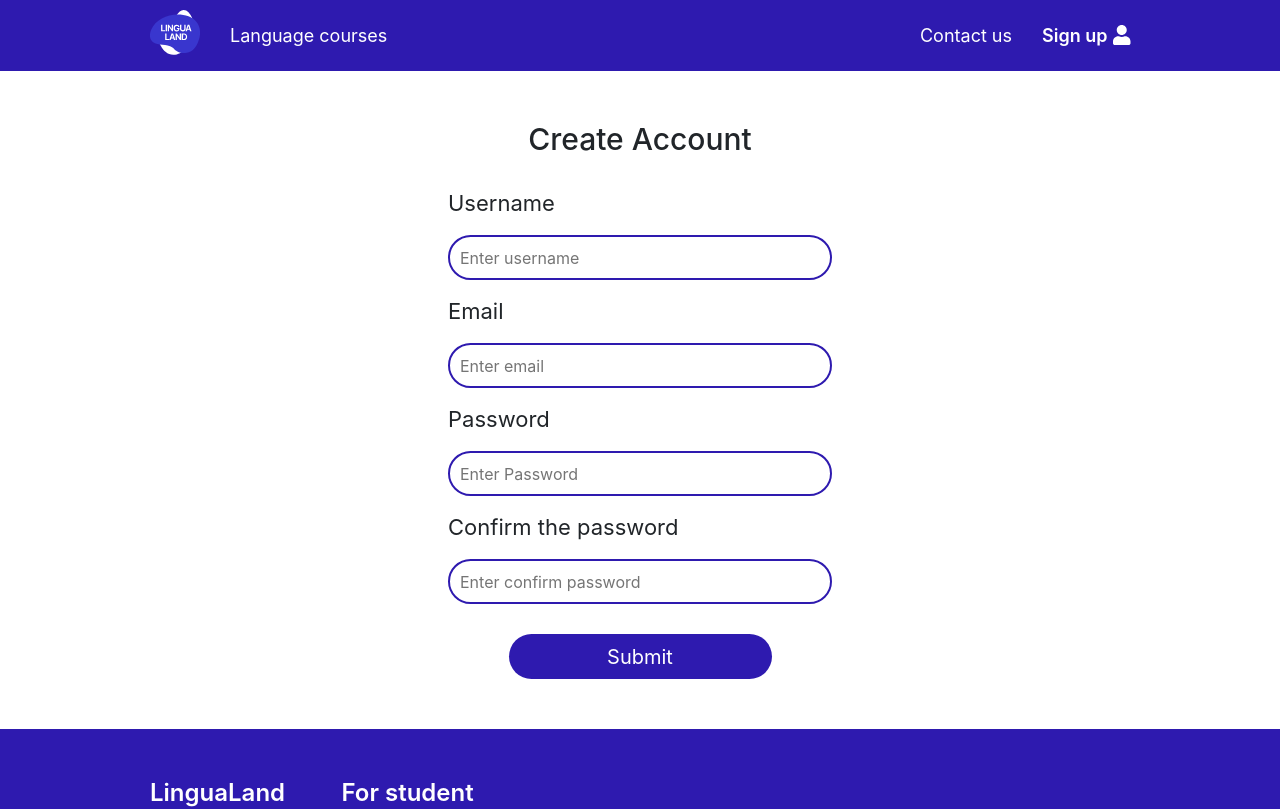
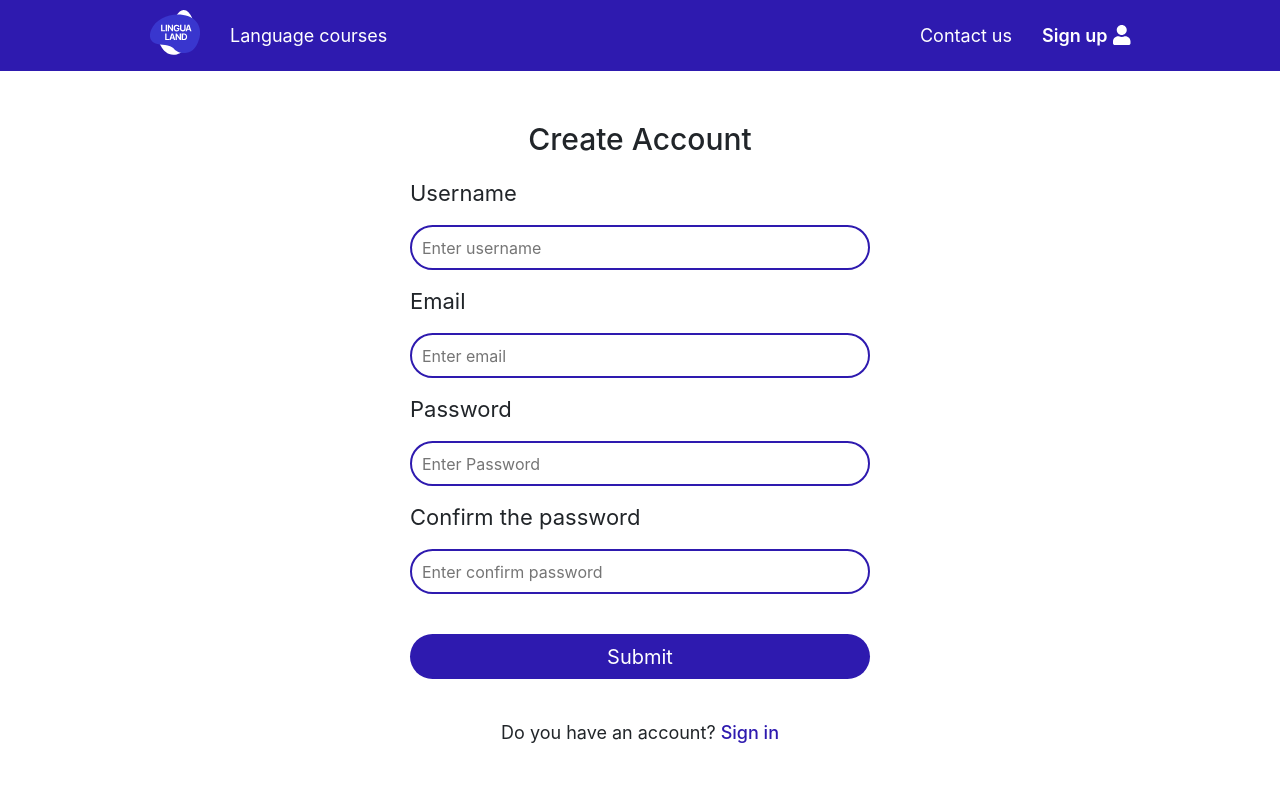
Before and after one commit to zhukouskayat/lingualand-react, a React (Create React App) app: page /login in a window 1280 px wide. Shown: the top 809 px of the page. Built offline with nearby package versions, Linux system fonts and the light colour scheme.

Commit message:
Fixed signUp page

```diff
--- a/src/components/pages/main/main.js
+++ b/src/components/pages/main/main.js
@@ -6,7 +6,7 @@ import Banner from "./banner/banner";
 import InfoBlock from "./infoBlock/infoBlock";
 import RequestCallBack from "./request/request";
 import Reviews from "./reviews/reviews";
-import Subscribe from "./subscribe/subscribe"
+import Subscribe from "components/subscribe/subscribe"
 
 const Main = () => (
   <React.Fragment>
--- a/src/components/pages/signUp/signUp.css
+++ b/src/components/pages/signUp/signUp.css
@@ -1,6 +1,11 @@
+.signUpContent{
+  position: relative;
+  padding-bottom: 200px;
+}
+
 .signUpContent h2{
   text-align: center;
-  padding: 50px 0px 15px 0px;
+  padding: 50px 0px 5px 0px;
   font-size: var(--font-size-h2);
 }
 
@@ -13,7 +18,7 @@
 }
 
 .signUpForms {
-  width: 30%;
+  width: 460px;
   display: flex;
   flex-direction: column;
   margin: auto;
@@ -21,7 +26,6 @@
 
 .signUpForms label {
   font-size: var(--font-size-p-big);
-  font-weight: var(--font-weight-p);
   margin-bottom: 15px;
   margin-top: 15px;
 }
@@ -32,14 +36,14 @@
 }
 
 .buttonLogin {
-  margin-top: 30px;
+  margin-top: 40px;
   font-size: var(--font-size-button);
-  width: var(--button-width);
+  width: 460px;
   height: var(--button-height);
   border-radius: var(--button-border-radius);
   background-color: #2e1aaf;
   color: white;
-  margin-bottom: 50px;
+  margin-bottom: 40px;
 }
 
 .buttonLogin:hover {
@@ -51,3 +55,35 @@
   font-size: var(--font-size-p-small);
   color: #ff4d37;
 }
+
+.signIn {
+  text-align: center;
+  font-size: var(--font-size-p-medium);
+}
+
+.signUpContent span {
+  color: #2e1aaf;
+  font-weight: var(--font-weight-p);
+}
+
+.signUpContent span:hover {
+  cursor: pointer;
+  color: #2e53bc;
+  font-weight: var(--font-weight-p);
+}
+
+.signUpIllLeft {
+  position: absolute;
+  left: 0px;
+  top: 14%;
+  width: 25%;
+  z-index: -1;
+}
+
+.signUpIllRight {
+  position: absolute;
+  top: 5%;
+  right: 0;
+  width: 33%;
+  z-index: -1;
+}
--- a/src/components/pages/signUp/signUp.js
+++ b/src/components/pages/signUp/signUp.js
@@ -5,12 +5,14 @@ import * as yup from "yup";
 import "./signUp.css";
 
 const SignUp = () => {
+
   const validationSchema = yup.object().shape({
     username: yup.string().typeError("Invalid data type").required("Username cannot be empty"),
     password: yup.string().typeError("Invalid data type").required("Password cannot be empty"),
     email: yup.string().email("Invalid data type").required("Email cannot be empty"),
     confirmPassword: yup.string().oneOf([yup.ref("password")], "Passwords do not match").required("Password cannot be empty"),
   });
+
   return (
     <div className="signUpContent">
       <h2>Create Account</h2>
@@ -110,6 +112,8 @@ const SignUp = () => {
           </div>
         )}
       </Formik>
+
+      <p className="signIn">Do you have an account? <span>Sign in</span></p>
     </div>
   );
 };
--- a/src/index.css
+++ b/src/index.css
@@ -37,7 +37,7 @@ time, mark, audio, video {
   --font-size-p-medium: 18px;
   --font-size-p-small: 16px;
   --font-weight: 600;
-  --font-weight-p: 400;
+  --font-weight-p: 500;
 /* colors */
   --font-input-color: #C7C7C7;
   --background-color: #f2f2f8;
```
Also changed, not shown: src/components/subscribe/subscribe.css (renamed from src/components/pages/main/subscribe/subscribe.css), src/components/subscribe/subscribe.js (renamed from src/components/pages/main/subscribe/subscribe.js), 1 other file (tests, documents, lock files or other folders).
